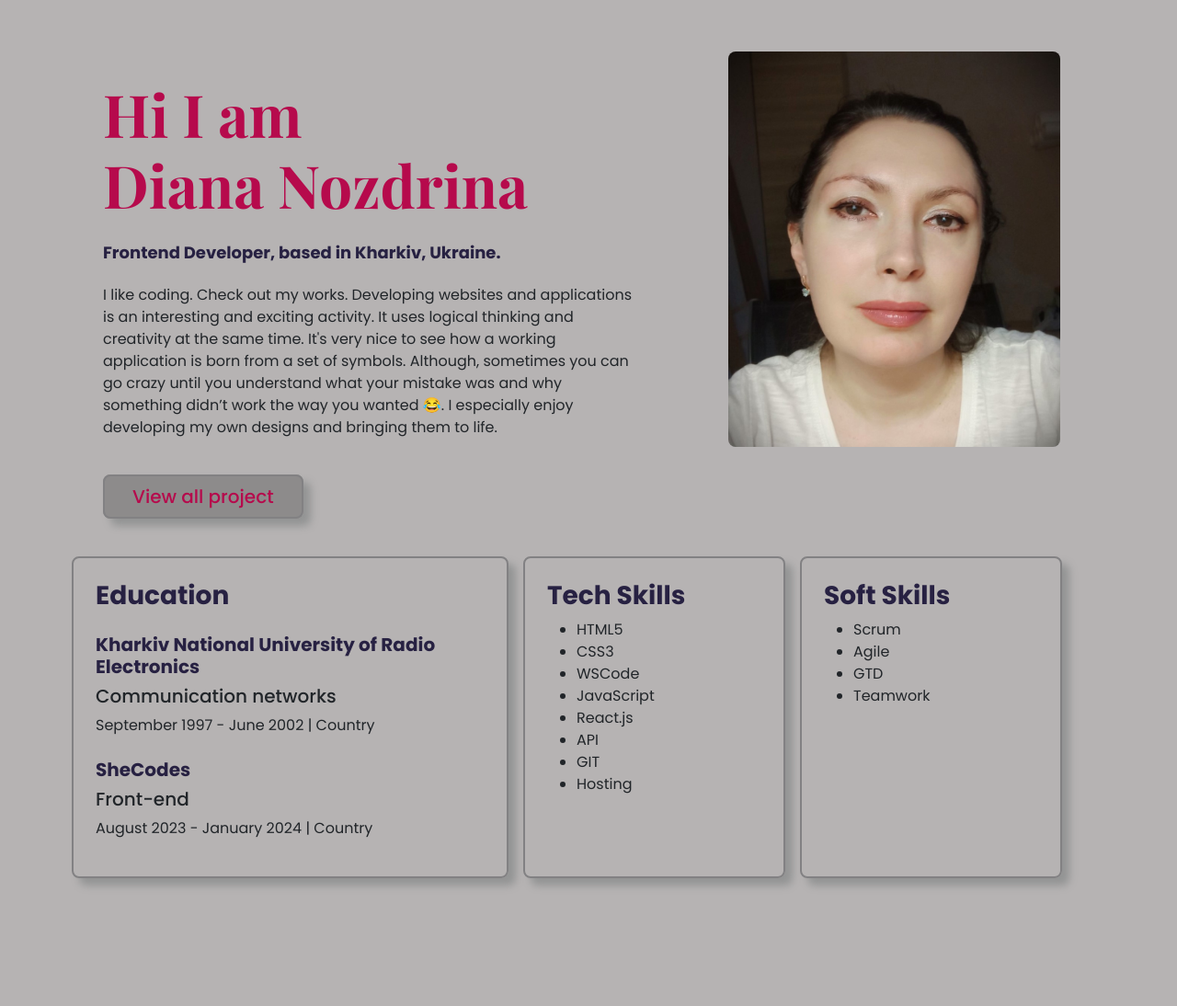
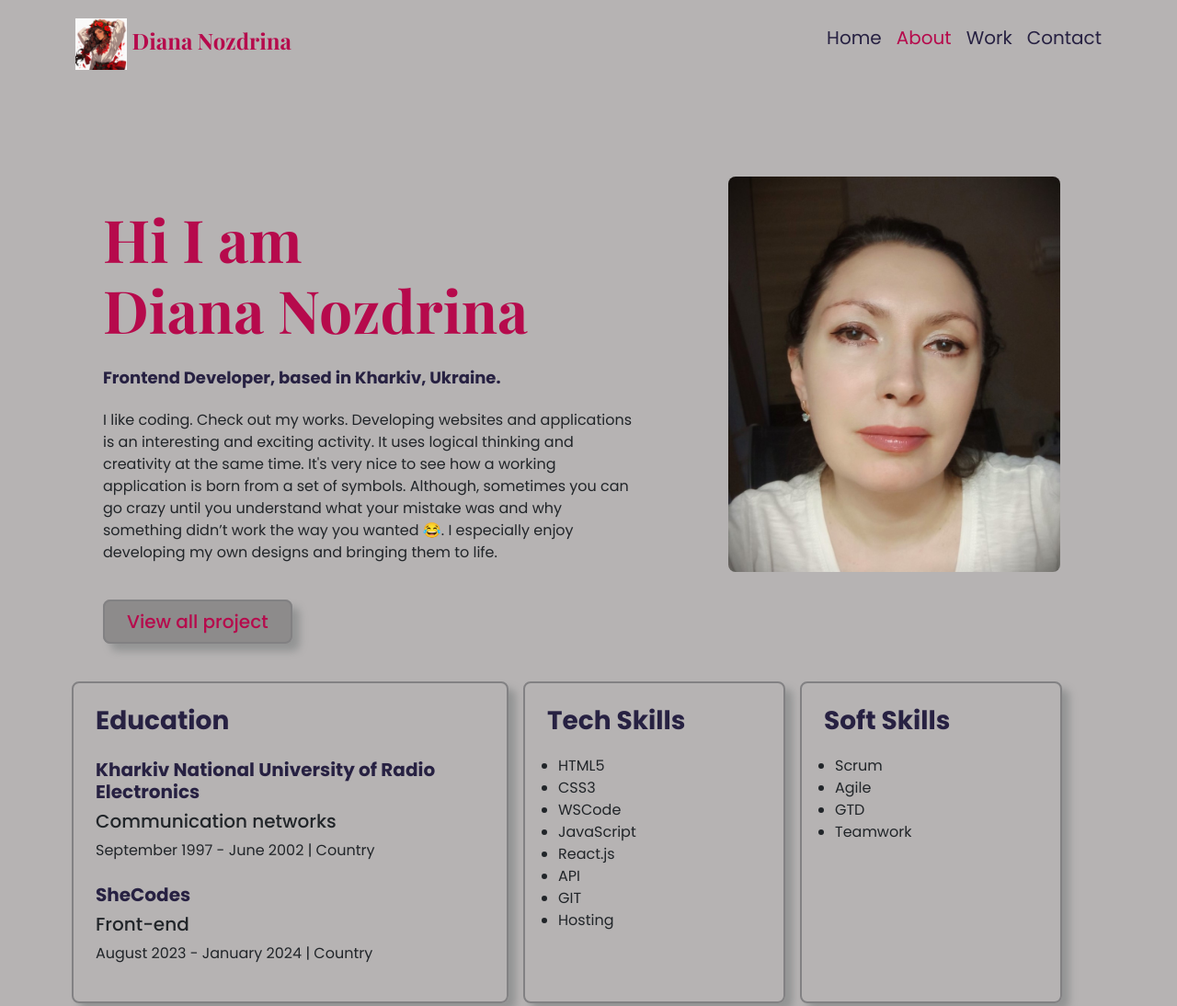
Before and after one commit to NozdrinaDiana/My-portfolio, a plain HTML site: page about.html in a window 1280 px wide. Shown: the top 1094 px of the page at 92% size. Before the commit the page ends 995 px from the top, so only its background shows below. Drawn offline with nearby package versions, Linux system fonts and the light colour scheme.

Commit message:
add navbar

```diff
--- a/about.html
+++ b/about.html
@@ -29,7 +29,20 @@
   </head>
 
   <body>
-    <div class="container about-page">
+        <div class="container">
+      <nav class="nav">
+        <p class="logo">
+          <img src="img/logo.jpg" alt="logo" width="56px" class="logo-img" />
+          Diana Nozdrina
+        </p>
+        <ul>
+          <li><a href="index.html" >Home</a></li>
+          <li><a href="#" class="active">About</a></li>
+          <li><a href="work.html">Work</a></li>
+          <li><a href="contact.html">Contact</a></li>
+        </ul>
+      </nav>
+    <div class="about-page">
       <div class="row about-page-main">
         <div class="col-lg-7">
           <div class="about-page-content">
--- a/styles/styles.css
+++ b/styles/styles.css
@@ -1,3 +1,6 @@
+/* font-family: 'Playfair Display', serif;
+   font-family: 'Poppins', sans-serif;*/
+
 :root {
   --main-color: hsl(0, 1%, 55%);
   --second-color: rgb(182, 10, 76);
@@ -9,9 +12,46 @@ body {
   background-color: rgb(182, 179, 179);
   font-family: "Poppins", sans-serif;
 }
+/*navbar*/
+.nav {
+  display: flex;
+  justify-content: space-between;
+  padding: 20px 0;
+}
+.logo {
+  font-family: "Playfair Display", serif;
+  color: var(--second-color);
 
-/*font-family: 'Playfair Display', serif;
-font-family: 'Poppins', sans-serif;*/
+  font-size: 24px;
+  font-weight: 600;
+}
+.logo-img:hover {
+  width: 150px;
+}
+nav ul {
+  margin: 0;
+  padding: 0;
+  display: flex;
+  justify-content: flex-end;
+}
+nav li {
+  list-style-type: none;
+  line-height: 42px;
+  margin-left: 16px;
+}
+li a {
+  text-decoration: none;
+  color: var(--third-color);
+  font-size: 20px;
+}
+li a:hover {
+  color: var(--second-color);
+}
+.active {
+  color: var(--second-color);
+}
+
+/*home-page*/
 .home-page-main {
   text-align: center;
 }
@@ -25,7 +65,7 @@ font-family: 'Poppins', sans-serif;*/
   font-size: 36px;
   font-weight: 700;
   color: var(--third-color);
-  margin-top: 140px;
+  margin-top: 100px;
 }
 .home-page-h3 {
   font-size: 24px;
@@ -43,8 +83,8 @@ font-family: 'Poppins', sans-serif;*/
   border: var(--border);
   box-shadow: var(--box-shadow);
   background: var(--main-color);
-  width: 280px;
-  padding: 8px 30px;
+
+  padding: 8px 24px;
   text-decoration: none;
 }
 .home-page-btn:hover {
@@ -62,7 +102,7 @@ font-family: 'Poppins', sans-serif;*/
   box-shadow: var(--box-shadow);
   border-radius: 8px;
   margin: 24px;
-  padding: 24px;
+  padding: 20px;
 }
 .img-home {
   display: block;
@@ -93,6 +133,9 @@ font-family: 'Poppins', sans-serif;*/
   .proj-name {
     font-size: 36px;
   }
+  .about-page {
+    margin-top: 0px;
+  }
   .about-page-main {
     text-align: center;
     padding: 0;
@@ -119,7 +162,7 @@ font-family: 'Poppins', sans-serif;*/
 }
 /* about-page*/
 .about-page {
-  margin-top: 56px;
+  margin-top: 80px;
 }
 .about-page-content {
   margin: 30px;
@@ -140,6 +183,9 @@ font-family: 'Poppins', sans-serif;*/
   margin-left: auto;
   margin-right: auto;
   border-radius: 8px;
+}
+ul {
+  padding: 12px;
 }
 .skills,
 .education {
@@ -168,6 +214,7 @@ font-family: 'Poppins', sans-serif;*/
   font-family: Playfair Display;
   font-size: 64px;
   font-weight: 700;
+  margin: 50px 0;
 }
 .work-page-h3 {
   font-family: Playfair Display;
```
Also changed, not shown: contact.html (+15 -2 lines), index.html (+13 -0 lines), work.html (+26 -7 lines), img/logo.jpg (added).
